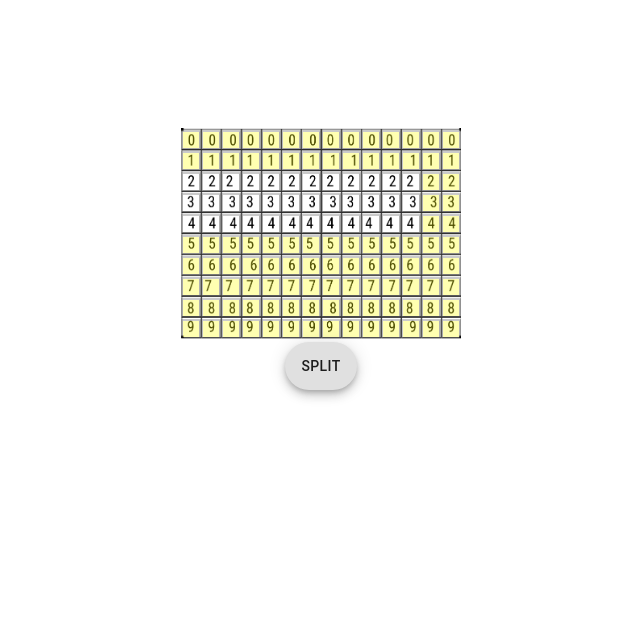
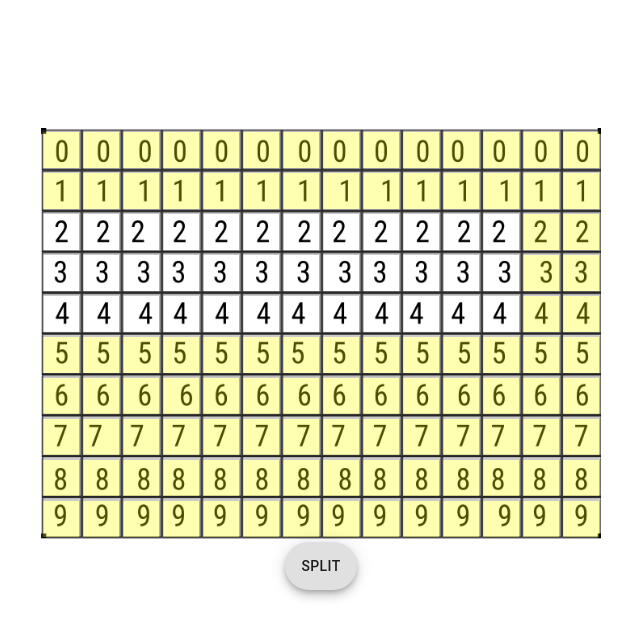
Before and after one commit to ocr-data-preparation/application, a React (Create React App) app: page /buttons in a window 1280 px wide. Shown: the top 638 px of the page, without its empty margins (319-959 px from the left). Built offline with nearby package versions, Linux system fonts and the light colour scheme.

Commit message:
console log json hasil

```diff
--- a/src/components/Split/Buttons.js
+++ b/src/components/Split/Buttons.js
@@ -42,16 +42,16 @@ function Buttons() {
             btnStyle = {
                 backgroundColor:'yellow',
                 opacity:'0.3',
-                width:'20px',
-                height:'20px'
+                width:'40px',
+                height:'40px'
             };
         }
         else  {
             btnStyle = {
                 backgroundColor:'transparent',
                 opacity:'0.3',
-                width:'20px',
-                height:'20px'
+                width:'40px',
+                height:'40px'
             };
         }
 
@@ -76,19 +76,13 @@ function Buttons() {
     }
 
     function passState(arr) {
-        //dummy
-        if (arr.test[0][0]) {
-            console.log("waw");
-        }
-        else {
-            console.log("nope");
-        }
+        console.log(JSON.stringify(arr));
     }
 
     return(
         <div container className={classes.container}>
             <div container className={classes.imageContainer}>
-                <img src={require('./paper_filled.jpg')} style={{width:'280px', height:'210px'}} alt='image'></img>
+                <img src={require('./paper_filled.jpg')} style={{width:'560px', height:'410px'}} alt='image'></img>
                 <div container className={classes.buttonsContainer}>
                     <div>
                         <button id={1} onClick={changeState.bind(this,1,arr,0,0)}
```
